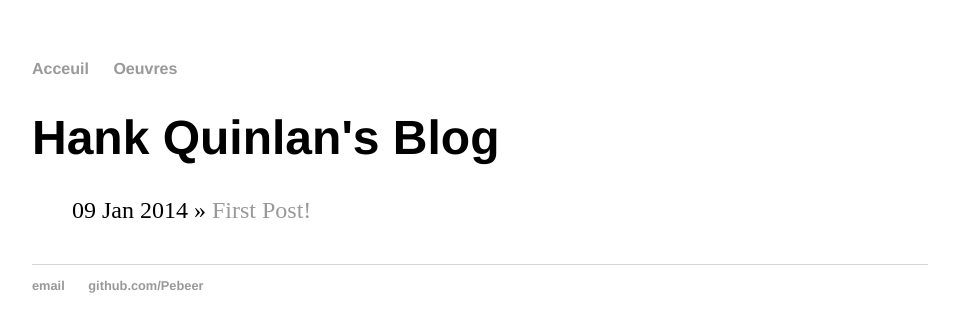
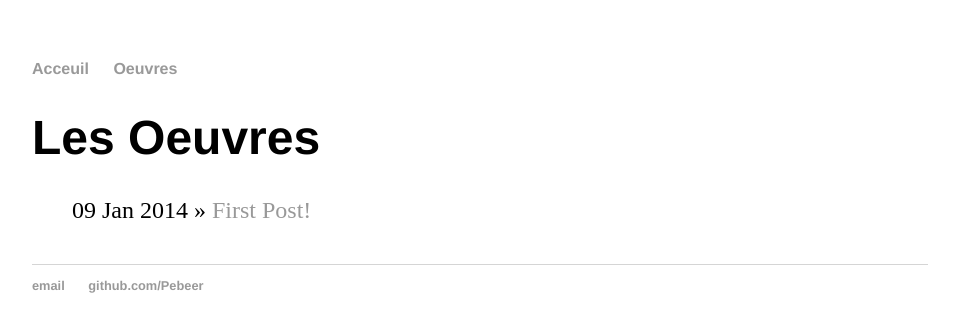
Before and after one commit to Pebeer/Pebeer.github.io, a Jekyll site: the page built from Oeuvres/index.html, in a window 1280 px wide. Shown: the top 332 px of the page, without its empty margins (160-1119 px from the left). Built offline with Jekyll 4.4.1, drawn with Linux system fonts in a browser that asks for light colours.

Commit message:
Update index.html

```diff
--- a/Oeuvres/index.html
+++ b/Oeuvres/index.html
@@ -1,6 +1,6 @@
 ---
 layout: default
-title: Hank Quinlan's Blog
+title: Les Oeuvres
 ---
 	<h1>{{ page.title }}</h1>
 	<ul class="posts">
```
